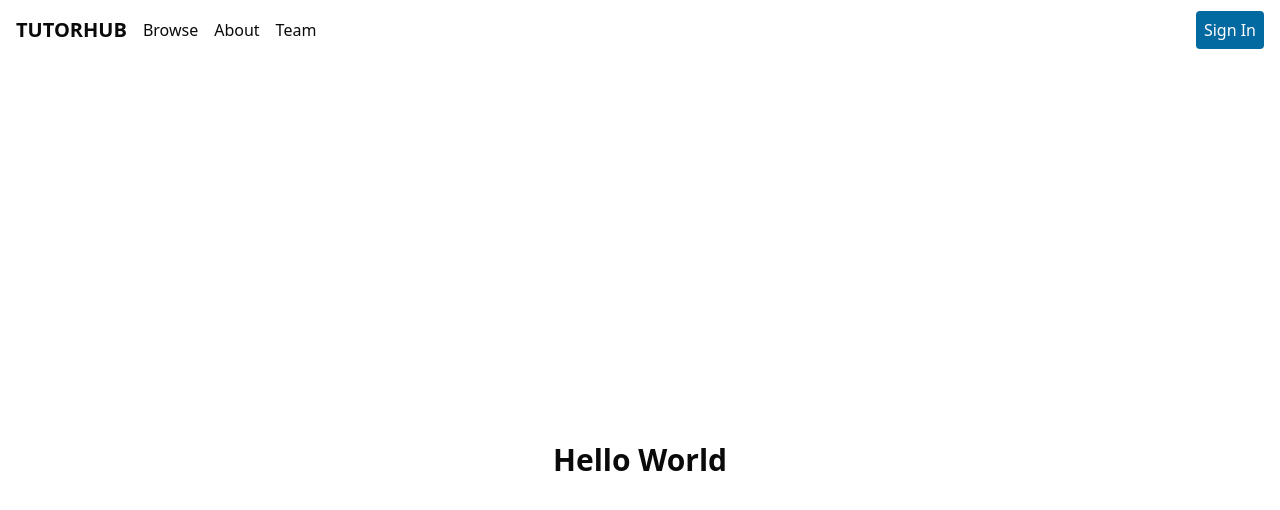
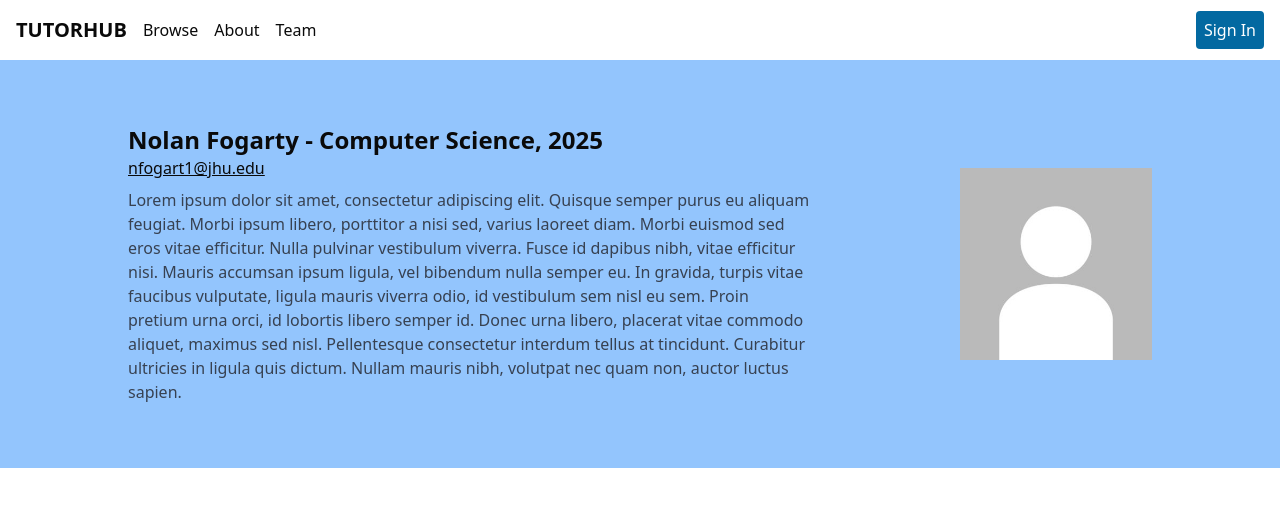
Before and after one commit to tberkery/tutoring-website, a Next.js app in the folder client/: page /profile in a window 1280 px wide. Shown: the top 510 px of the page. Built offline with nearby package versions, Linux system fonts and the light colour scheme.

Commit message:
[feat] added a Profile component for users to view their profile

```diff
--- a/client/app/profile/page.tsx
+++ b/client/app/profile/page.tsx
@@ -1,14 +1,13 @@
 import React from 'react';
 import "../../styles/global.css";
-import Navbar from "../../components/Navbar.tsx"
+import Navbar from "../../components/Navbar"
+import Profile from "../../components/Profile"
 
 const Page: React.FC = () => {
   return (
     <>
       <Navbar />
-      <div className="flex justify-center items-center h-screen">
-        <h1 className="text-3xl font-bold">Hello World</h1>
-      </div>
+      <Profile />
     </>
   );
 };
--- /dev/null
+++ b/client/components/Profile.tsx
@@ -0,0 +1,28 @@
+import React from 'react';
+
+const Profile = () => {
+  // Placeholder data - replace with actual data
+  const profileData = {
+    name: "Nolan Fogarty",
+    major: "Computer Science",
+    year: "2025",
+    email: "nfogart1@jhu.edu",
+    description: "Lorem ipsum dolor sit amet, consectetur adipiscing elit. Quisque semper purus eu aliquam feugiat. Morbi ipsum libero, porttitor a nisi sed, varius laoreet diam. Morbi euismod sed eros vitae efficitur. Nulla pulvinar vestibulum viverra. Fusce id dapibus nibh, vitae efficitur nisi. Mauris accumsan ipsum ligula, vel bibendum nulla semper eu. In gravida, turpis vitae faucibus vulputate, ligula mauris viverra odio, id vestibulum sem nisl eu sem. Proin pretium urna orci, id lobortis libero semper id. Donec urna libero, placerat vitae commodo aliquet, maximus sed nisl. Pellentesque consectetur interdum tellus at tincidunt. Curabitur ultricies in ligula quis dictum. Nullam mauris nibh, volutpat nec quam non, auctor luctus sapien.",
+    profilePic: "/defaultimg.jpeg" // Replace with the actual image path or URL
+  };
+
+  return (
+    <div className="flex justify-between items-center bg-blue-300 pt-16 pb-16 pl-32 pr-32">
+      <div className="flex-1 mr-5">
+        <h1 className="text-2xl font-bold">{profileData.name} - {profileData.major}, {profileData.year}</h1>
+        <p className="text-s underline font-light mb-2">{profileData.email}</p>
+        <p className="text-gray-700 text-base">{profileData.description}</p>
+      </div>
+      <div className="flex-none pl-32">
+        <img className="w-268 h-268 md:w-48 md:h-48" src={profileData.profilePic} alt={`${profileData.name}`} />
+      </div>
+    </div>
+  );
+};
+
+export default Profile;
```
Also changed, not shown: client/public/defaultimg.jpeg (added).
